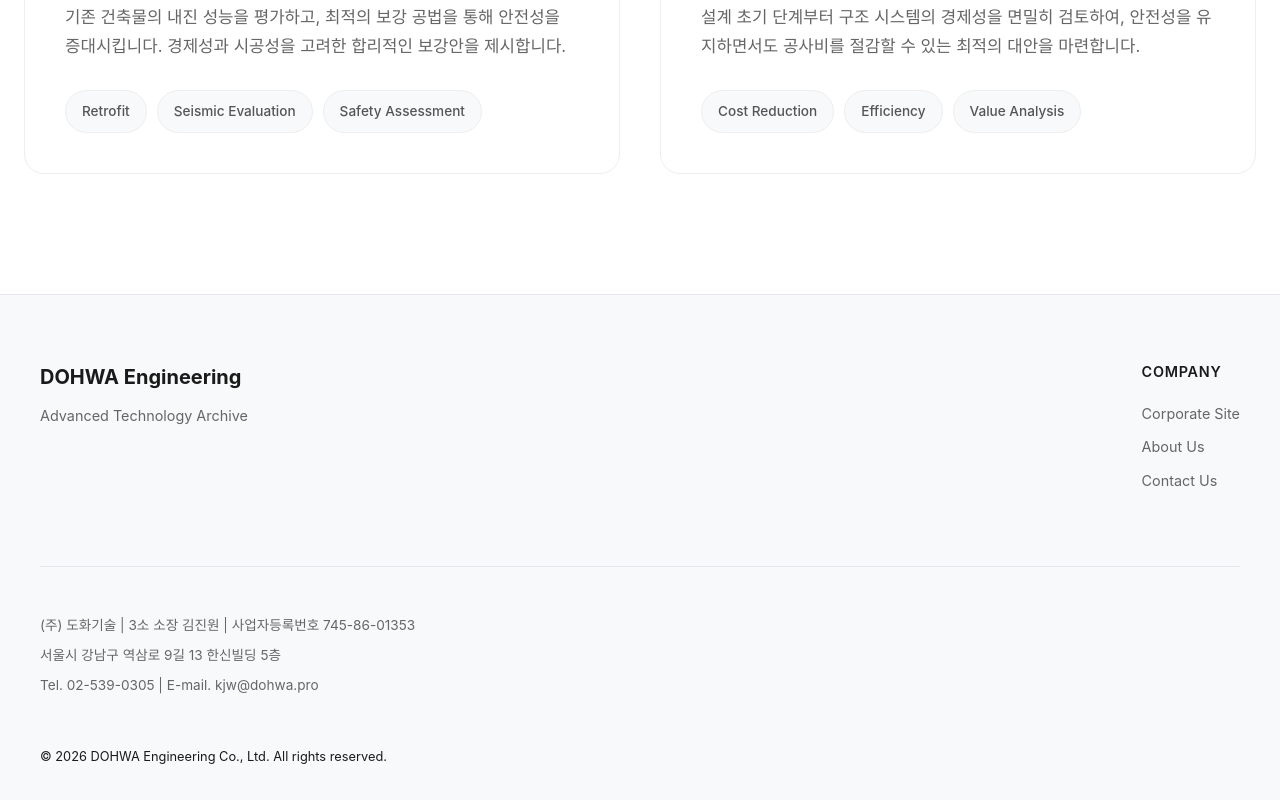
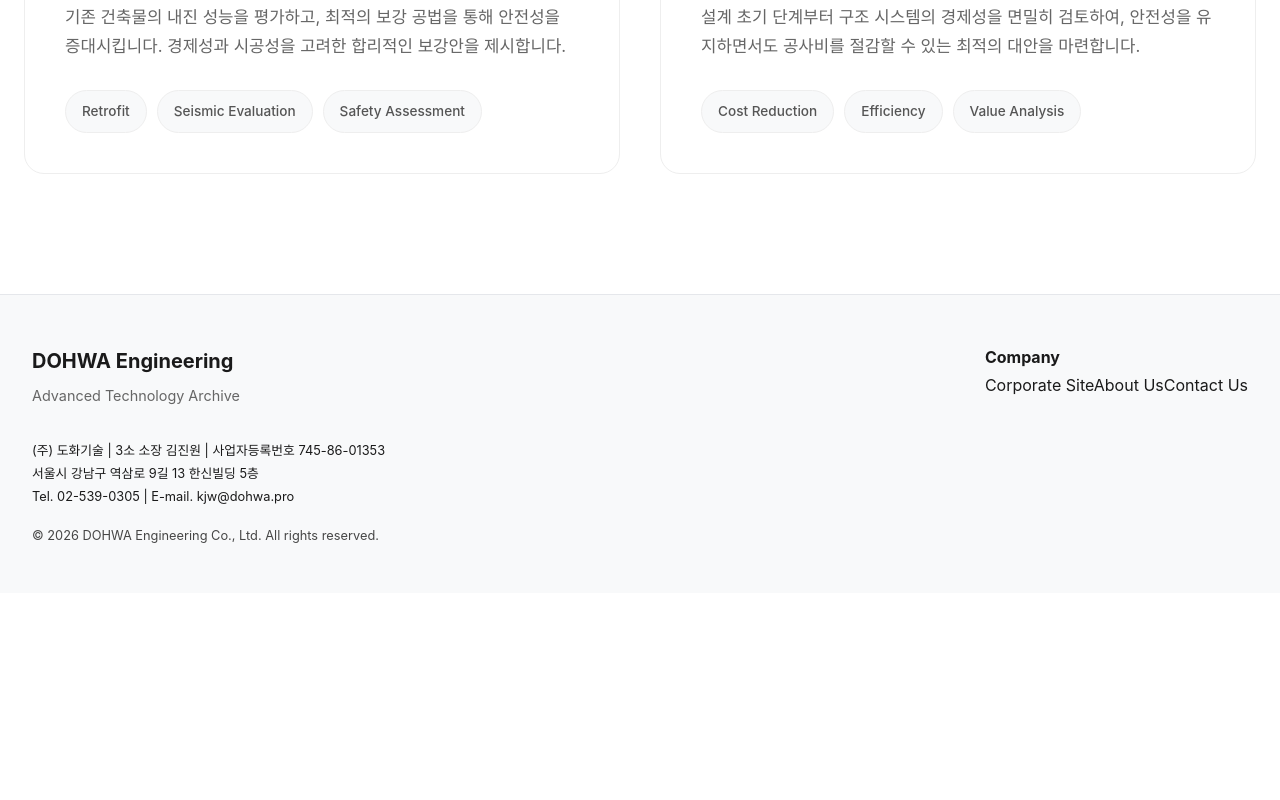
Before and after one commit to jinwon-structure/dohwa-web, a Next.js app: page /tech in a window 1280 px wide. Shown: the part 1124-1924 px from the top of the page. After the commit the page ends 1717 px from the top, so only its background shows below. Built offline with nearby package versions, Linux system fonts and the light colour scheme; a web font is replaced by a local one.

Commit message:
style: Compact footer into single-tier layout

```diff
--- a/src/components/common/Footer.module.css
+++ b/src/components/common/Footer.module.css
@@ -1,86 +1,58 @@
 .footer {
     background-color: var(--bg-secondary);
     border-top: 1px solid var(--border-light);
-    padding: 4rem 2rem 2rem;
+    padding: 3rem 2rem;
     margin-top: auto;
-}
-
-.container {
-    max-width: var(--max-width);
-    margin: 0 auto;
 }
 
 .content {
     display: flex;
     justify-content: space-between;
+    align-items: flex-start;
     gap: 4rem;
-    margin-bottom: 4rem;
+}
+
+.leftColumn {
+    display: flex;
+    flex-direction: column;
+    gap: 2rem;
 }
 
 .brand h3 {
     font-size: 1.25rem;
     font-weight: 700;
-    margin-bottom: 0.5rem;
+    margin-bottom: 0.25rem;
     color: var(--text-primary);
 }
 
-.brand p {
+.slogan {
     color: var(--text-secondary);
     font-size: 0.9rem;
-}
-
-.links {
-    display: flex;
-    gap: 4rem;
-}
-
-.group h4 {
-    font-size: 0.9rem;
-    font-weight: 600;
-    color: var(--text-primary);
-    margin-bottom: 1rem;
-    text-transform: uppercase;
-    letter-spacing: 0.05em;
-}
-
-.group a,
-.group p {
-    display: block;
-    color: var(--text-secondary);
-    font-size: 0.9rem;
-    margin-bottom: 0.5rem;
-    transition: color 0.2s ease;
-}
-
-.group a:hover {
-    color: var(--brand-blue);
-}
-
-.bottom {
-    display: flex;
-    flex-direction: column;
-    gap: 2rem;
-    padding-top: 3rem;
-    border-top: 1px solid var(--border-light);
-    text-align: left;
 }
 
 .info {
     display: flex;
     flex-direction: column;
-    gap: 0.5rem;
+    gap: 0.25rem;
 }
 
 .info p {
-    color: var(--text-secondary);
-    font-size: 0.85rem;
-    line-height: 1.6;
+    color: var(--text-tertiary);
+    font-size: 0.8rem;
+    line-height: 1.5;
 }
 
 .copyright {
     color: var(--text-tertiary);
     font-size: 0.8rem;
     margin-top: 1rem;
+    opacity: 0.8;
+}
+
+.links {
+    display: flex;
+    gap: 4rem;
+    flex-shrink: 0;
 }
 
 @media (max-width: 768px) {
--- a/src/components/common/Footer.tsx
+++ b/src/components/common/Footer.tsx
@@ -8,9 +8,18 @@
         <footer className={styles.footer}>
             <div className={styles.container}>
                 <div className={styles.content}>
-                    <div className={styles.brand}>
-                        <h3>DOHWA Engineering</h3>
-                        <p>Advanced Technology Archive</p>
+                    <div className={styles.leftColumn}>
+                        <div className={styles.brand}>
+                            <h3>DOHWA Engineering</h3>
+                            <p className={styles.slogan}>Advanced Technology Archive</p>
+                        </div>
+
+                        <div className={styles.info}>
+                            <p>(주) 도화기술 | 3소 소장 김진원 | 사업자등록번호 745-86-01353</p>
+                            <p>서울시 강남구 역삼로 9길 13 한신빌딩 5층</p>
+                            <p>Tel. 02-539-0305 | E-mail. kjw@dohwa.pro</p>
+                            <p className={styles.copyright}>&copy; {currentYear} DOHWA Engineering Co., Ltd. All rights reserved.</p>
+                        </div>
                     </div>
 
                     <div className={styles.links}>
@@ -22,15 +31,6 @@
                         </div>
                     </div>
                 </div>
-
-                <div className={styles.bottom}>
-                    <div className={styles.info}>
-                        <p>(주) 도화기술 | 3소 소장 김진원 | 사업자등록번호 745-86-01353</p>
-                        <p>서울시 강남구 역삼로 9길 13 한신빌딩 5층</p>
-                        <p>Tel. 02-539-0305 | E-mail. kjw@dohwa.pro</p>
-                    </div>
-                    <p className={styles.copyright}>&copy; {currentYear} DOHWA Engineering Co., Ltd. All rights reserved.</p>
-                </div>
             </div>
         </footer>
     );
```
